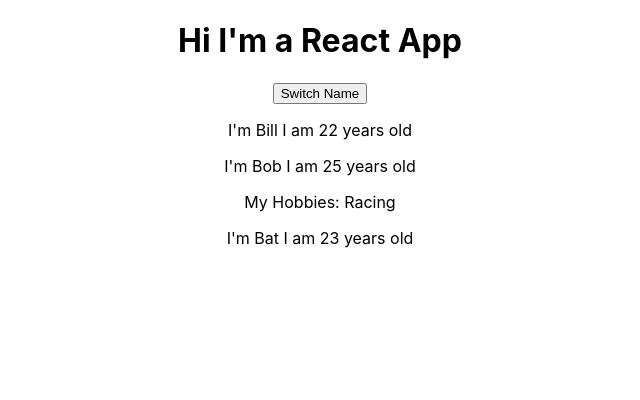
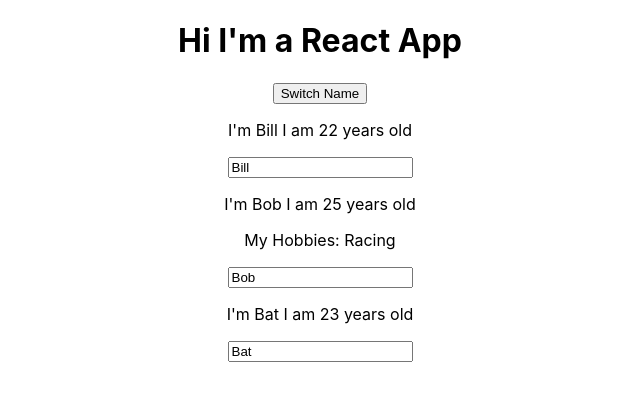
Before and after one commit to cronayne/react-course, a React (Create React App) app in the folder react-app/: page / in a window 1280 px wide. Shown: the top 400 px of the page, without its empty margins (320-960 px from the left). Built offline with nearby package versions, Linux system fonts and the light colour scheme.

Commit message:
Added Two Way binding

```diff
--- a/react-app/src/App.js
+++ b/react-app/src/App.js
@@ -22,6 +22,16 @@
     })
   }
 
+  nameChangedHandler = (event) => {
+    this.setState ({
+      persons: [
+        { name: "Bill", age: 22},
+        { name: event.target.value, age: 25},
+        { name: "Bat", age: 47}
+      ]
+    })
+  }
+
   render() {
     return (
       <div className="App">
@@ -33,7 +43,8 @@
         <Person
           name={this.state.persons[1].name}
           age={this.state.persons[1].age}
-          click={this.switchNameHandler.bind(this, "Bill")}>My Hobbies: Racing</Person>
+          click={this.switchNameHandler.bind(this, "Bill")}
+          changed={this.nameChangedHandler}>My Hobbies: Racing</Person>
         <Person
           name={this.state.persons[2].name}
           age={this.state.persons[2].age} />
--- a/react-app/src/Person/Person.js
+++ b/react-app/src/Person/Person.js
@@ -5,6 +5,7 @@
         <div>
             <p onClick={props.click}>I'm {props.name} I am {props.age} years old</p>
             <p>{props.children}</p>
+            <input type="text" onChange={props.changed} value={props.name} />
         </div>
     )
 };
```
